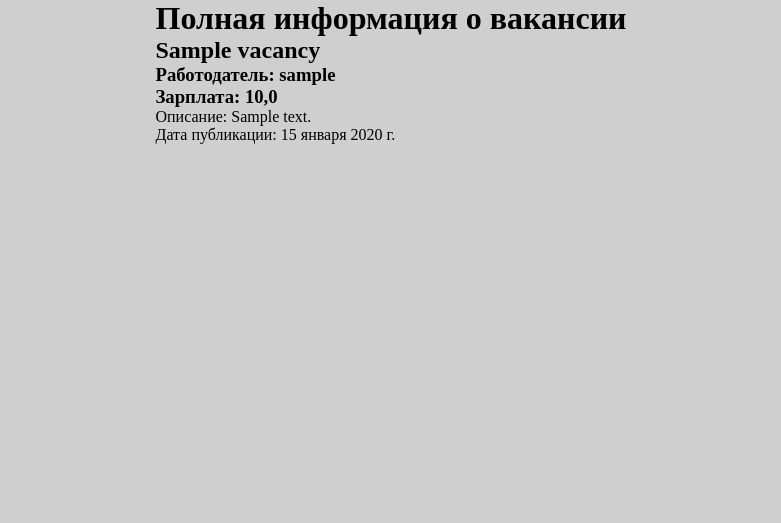
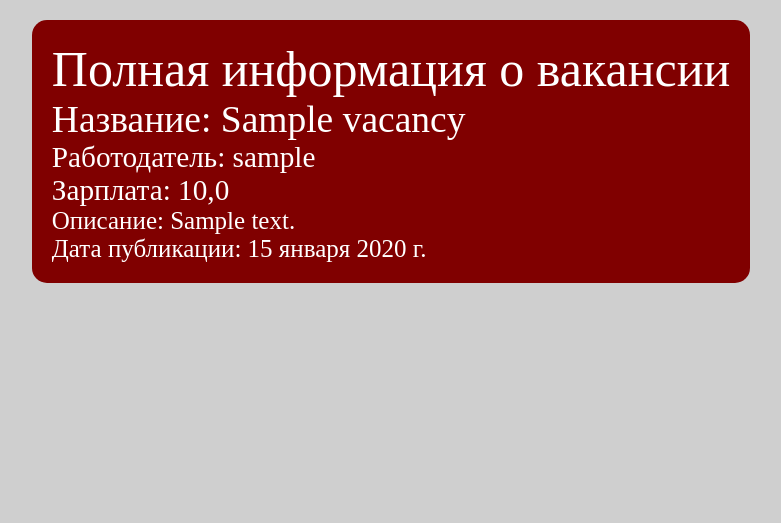
Before and after one commit to Sht0neg/FinalDjangoProject, a Django app: page /vacancy/1 in a window 1280 px wide. Shown: the part 80-603 px from the top of the page, without its empty margins (249-1030 px from the left). Run offline with Django 5.2, Linux system fonts and the light colour scheme; tables that the repository leaves empty hold one stand-in row (values such as "Sample post").

Commit message:
офрмил страницу с полной информацией о вакансии

```diff
--- a/static/styles.css
+++ b/static/styles.css
@@ -94,16 +94,25 @@ footer{
 }
 
 .card{
+    background-color: maroon;
     width: 260px;
     height: auto;
     box-shadow: 2px 5px 8px 10px rgba(40, 40, 40, 0.5);
     border-radius: 15px;
     padding: 20px 40px;
+    color: white;
+
 }
 
 .desc-card{
-    font-size: 20px;
+    font-size: 23px;
     height: auto;
+    padding-top: 7px;
+    padding-bottom: 15  px;
+}
+
+.price-card{
+    font-size: 17px;
 }
 
 .text_info{
@@ -113,4 +122,27 @@ footer{
 
 .title-card{
     margin-bottom: 20px;
+    font-weight: 100;
+    font-size: 30px;
 }
+
+.url_text{
+    text-decoration: none;
+    color: rgb(210, 210, 210);
+}
+
+.full-info-card{
+    margin-top: 20px;
+    padding: 20px;
+    width: auto;
+    height: auto;
+    background-color: maroon;
+    color: white;
+    border-radius: 15px;
+    font-size: 25px;
+
+}
+
+.full-info-text{
+    font-weight: 100;
+}
--- a/templates/catalog.html
+++ b/templates/catalog.html
@@ -6,9 +6,9 @@
         {% for vacancy in vacancies %}
             <div class="card">
                 <h2 class="title-card">{{ vacancy.title }}</h2>
-                <p class="desc-card">{{ vacancy.price }}</p>
+                <p class="price-card">{{ vacancy.price }}</p>
                 <p class="desc-card">{{ vacancy.author.user.username }}</p>
-                <a href="{% url 'vacancy' vacancy.id %}">Полная информация</a>
+                <a href="{% url 'vacancy' vacancy.id %}" class="url_text">Полная информация</a>
             </div>
         {% endfor %}
     </div>
--- a/templates/vacancy_card.html
+++ b/templates/vacancy_card.html
@@ -1,10 +1,13 @@
 {% extends "base.html" %}
 
 {% block main %}
-    <h1>Полная информация о вакансии</h1>
-    <h2>{{ vacancy.title }}</h2>
-    <h3>Работодатель: {{ vacancy.author.user.username }} </h3>
-    <h3>Зарплата: {{ vacancy.price }}</h3>
-    <p>Описание: {{ vacancy.description }}</p>
-    <p>Дата публикации: {{ vacancy.publication_date }}</p>
+    <div class="full-info-card">
+        <h1 class="full-info-text">Полная информация о вакансии</h1>
+        <h2 class="full-info-text">Название: {{ vacancy.title }}</h2>
+        <h3 class="full-info-text">Работодатель: {{ vacancy.author.user.username }} </h3>
+        <h3 class="full-info-text">Зарплата: {{ vacancy.price }}</h3>
+        <p class="full-info-text">Описание: {{ vacancy.description }}</p>
+        <p class="full-info-text">Дата публикации: {{ vacancy.publication_date }}</p>
+    </div>
+
 {% endblock main %}
```
